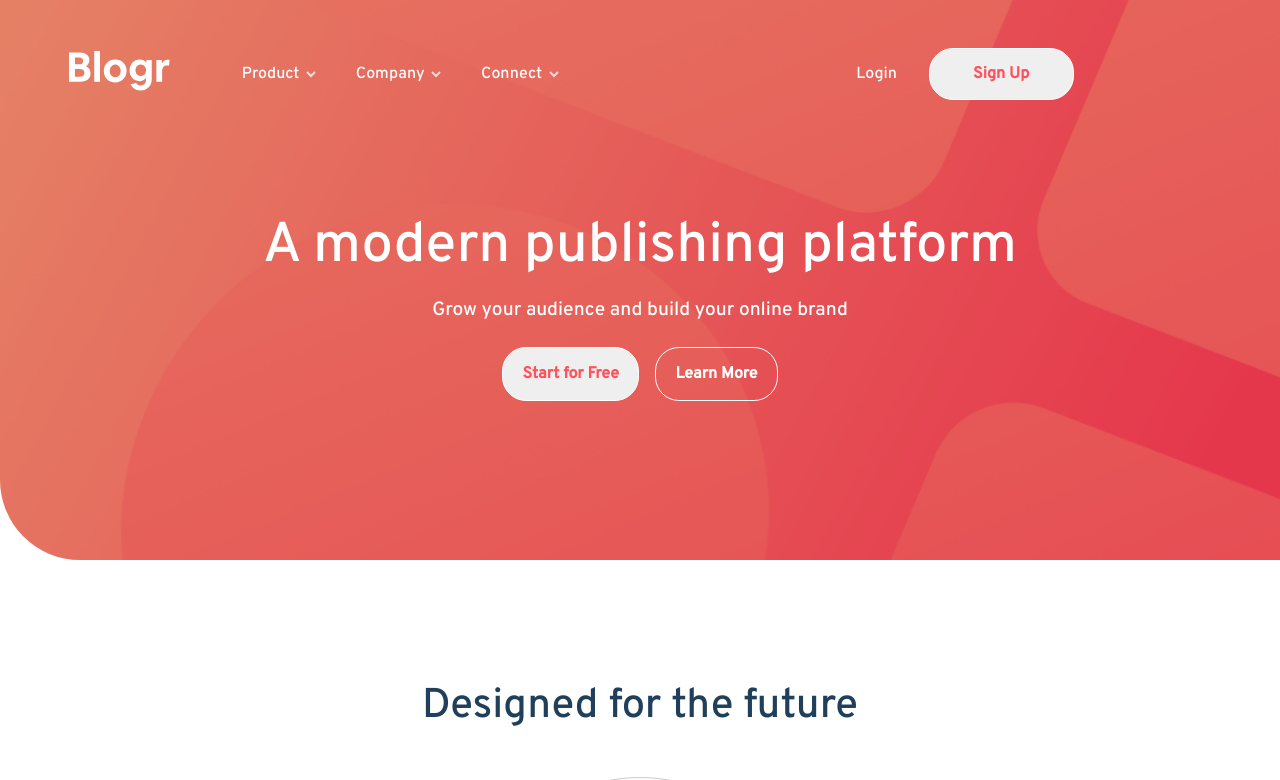
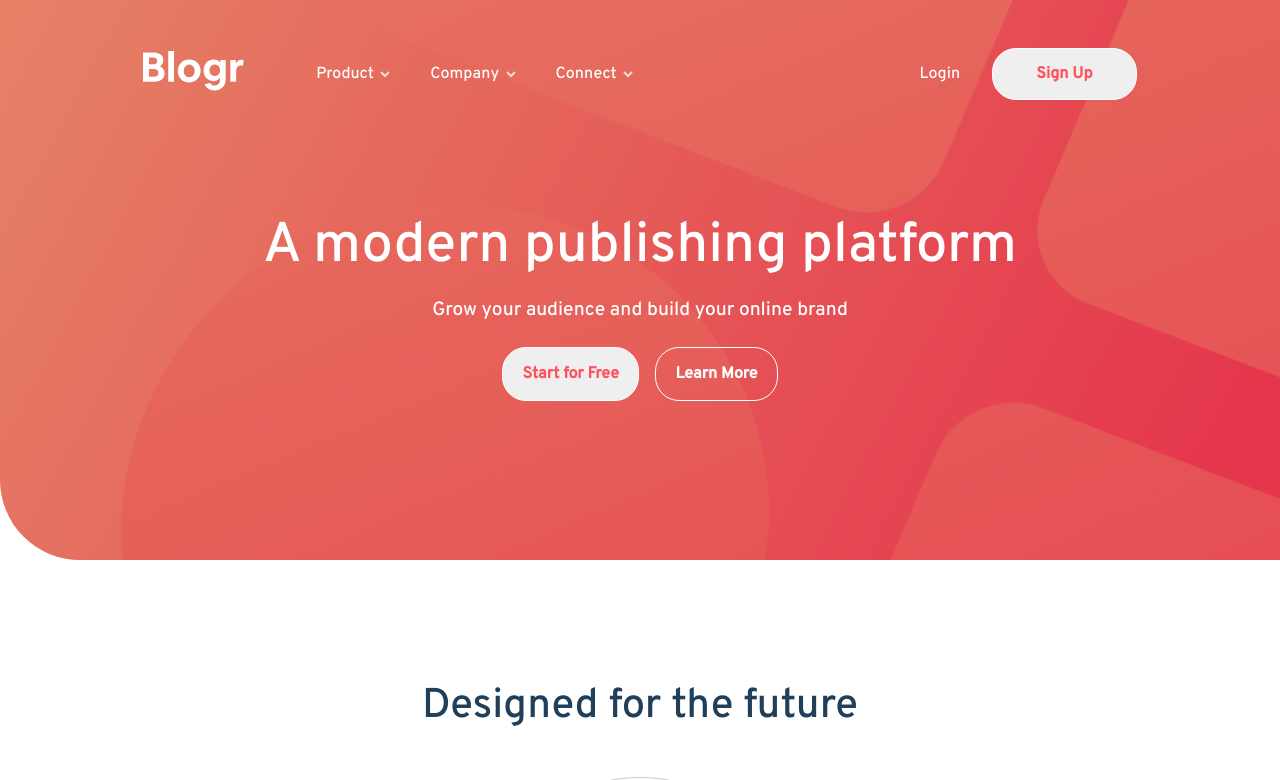
Before and after one commit to Brnjak6/frontendmentor_blogr, a React (Create React App) app: page / in a window 1280 px wide. Shown: the top 780 px of the page. Built offline with nearby package versions, Linux system fonts and the light colour scheme.

Commit message:
navbar fix

```diff
--- a/src/styles/Base.scss
+++ b/src/styles/Base.scss
@@ -126,15 +126,14 @@ button {
 
 .burger_box {
   height: fit-content;
+  @media only screen and (min-width: 1030px) {
+    display: none;
+  }
 }
 
 .burger_menu {
   display: inline-block;
   cursor: pointer;
-
-  @media only screen and (min-width: 1030px) {
-    display: none;
-  }
 }
 
 .authorization {
--- a/src/styles/Header.module.scss
+++ b/src/styles/Header.module.scss
@@ -25,12 +25,10 @@
 .left_side {
   display: flex;
   align-items: center;
-  padding-right: 5rem;
 }
 
 .right_side {
   display: flex;
-  padding-left: 5rem;
 
   @media only screen and (max-width: 1030px) {
     display: none;
```
